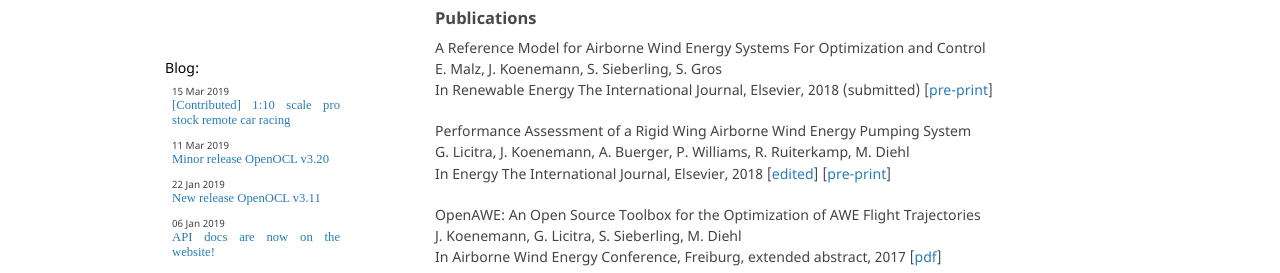
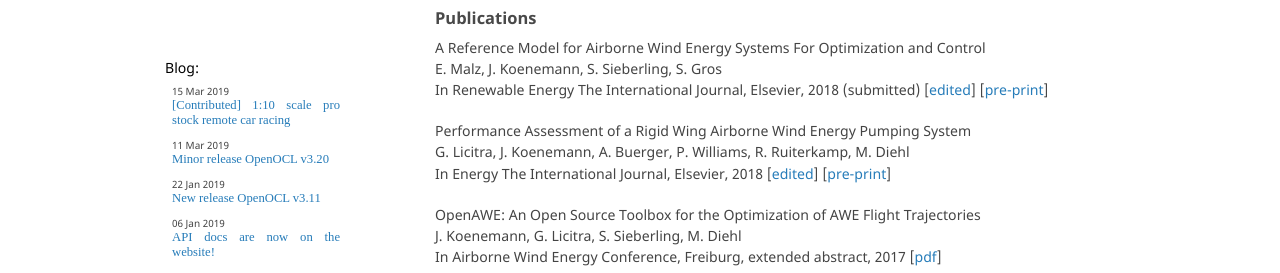
Before and after one commit to OpenOCL/openocl.github.io, a Jekyll site: the page built from index.md, in a window 1280 px wide and 900 px high, scrolled down 874 px. Shown: the part 180-453 px from the top of the window. Built offline with Jekyll 4.4.1, drawn with Linux system fonts in a browser that asks for light colours; some web fonts are replaced; our own code applies the rules of GitHub Pages for plain Markdown files; comment, search, counter and statistics services are not loaded.

Commit message:
Update index.md

```diff
--- a/index.md
+++ b/index.md
@@ -38,7 +38,7 @@
 
 A Reference Model for Airborne Wind Energy Systems For Optimization and Control
 E. Malz, J. Koenemann, S. Sieberling, S. Gros
-In Renewable Energy The International Journal, Elsevier, 2018 (submitted) [[pre-print](/assets/posts/awe_reference_model_2019.pdf)]
+In Renewable Energy The International Journal, Elsevier, 2018 (submitted) [[edited](https://authors.elsevier.com/a/1Yqgo3QJ-dbJWl)] [[pre-print](/assets/posts/awe_reference_model_2019.pdf)]
 
 Performance Assessment of a Rigid Wing Airborne Wind Energy Pumping System
 G. Licitra, J. Koenemann, A. Buerger, P. Williams, R. Ruiterkamp, M. Diehl
```
